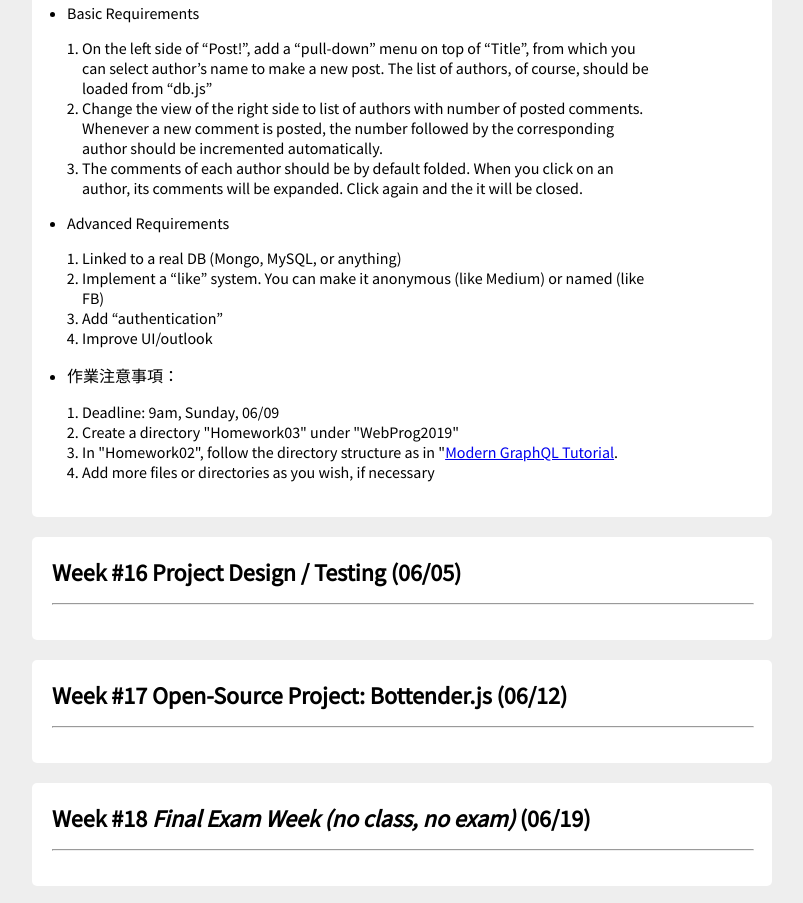
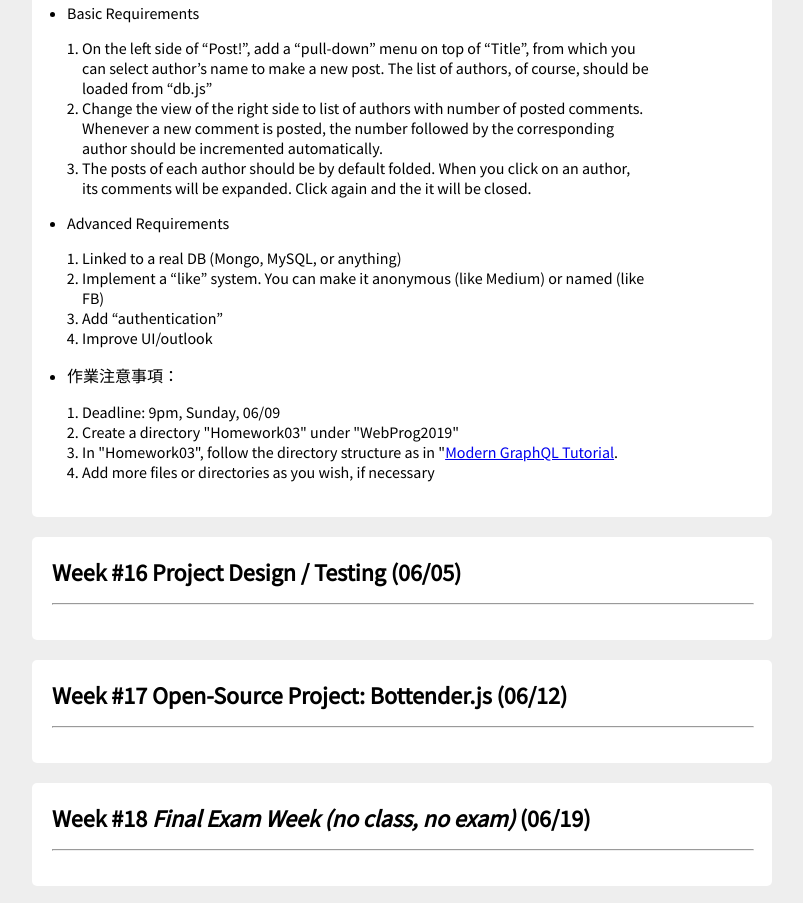
Before and after one commit to ric2k1/ric2k1.github.io, a plain HTML site: page index.html in a window 1280 px wide. Shown: the part 8580-9483 px from the top of the page, without its empty margins (238-1041 px from the left). Drawn offline with Linux system fonts and the light colour scheme.

Commit message:
fix typos

```diff
--- a/index.html
+++ b/index.html
@@ -1073,7 +1073,7 @@
                                 automatically.
                             </li>
                             <li>
-                                The comments of each author should be by default
+                                The posts of each author should be by default
                                 folded. When you click on an author, its
                                 comments will be expanded. Click again and the
                                 it will be closed.
@@ -1097,13 +1097,13 @@
                     <li>
                         作業注意事項：
                         <ol class="single-list">
-                            <li>Deadline: 9am, Sunday, 06/09</li>
+                            <li>Deadline: 9pm, Sunday, 06/09</li>
                             <li>
                                 Create a directory "Homework03" under
                                 "WebProg2019"
                             </li>
                             <li>
-                                In "Homework02", follow the directory structure
+                                In "Homework03", follow the directory structure
                                 as in "<a
                                     href="https://github.com/ian13456/modern-graphql-tutorial"
                                     >Modern GraphQL Tutorial</a
```
